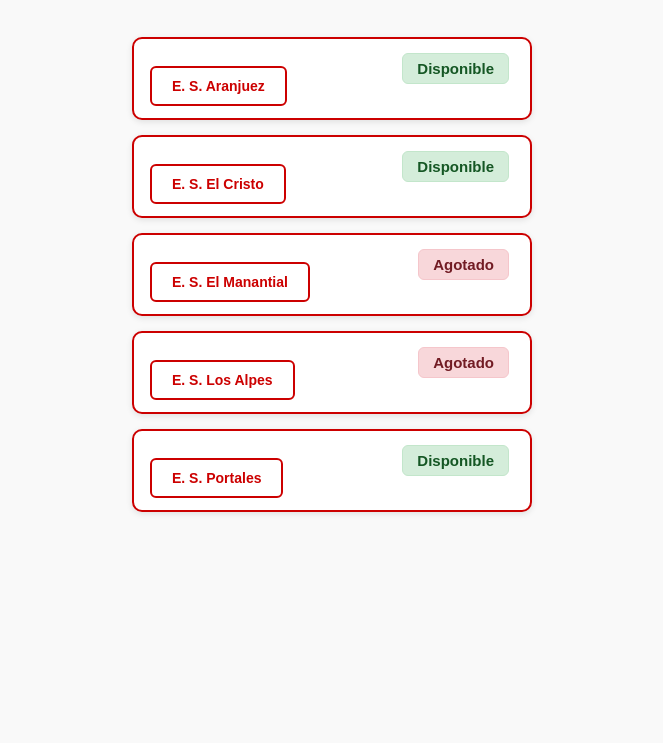
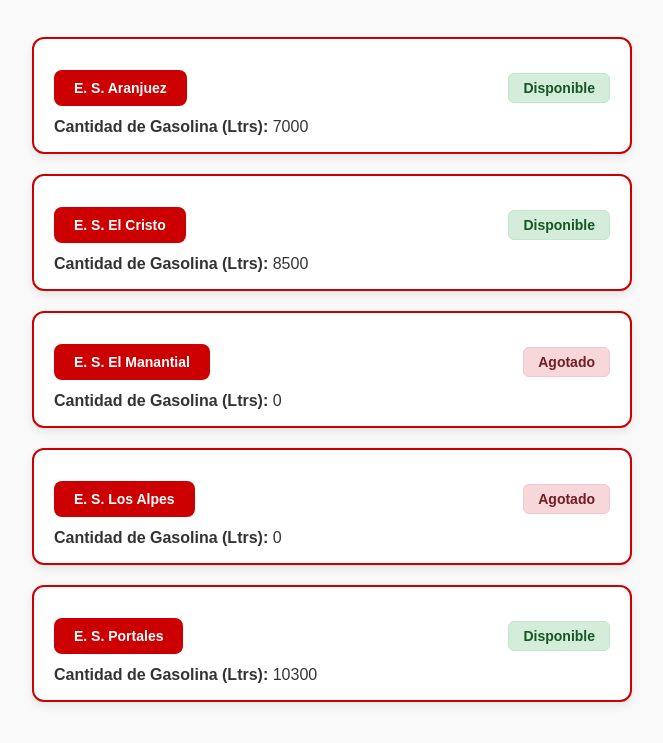
Before and after one commit to JhessaelGit/Proyecto_Gasolina_Ing_Software, a website: page Usuario_Administrador_Surtidor/lista_surtidores_administrador.html in a window 1280 px wide. Shown: the part 115-858 px from the top of the page, without its empty margins (308-971 px from the left). Before the commit the page ends 800 px from the top, so only its background shows below. Drawn offline with Linux system fonts and the light colour scheme.

Commit message:
Feat: se agrego la cantidad de gasolina a la lista de los surtidores de los usuarios

```diff
--- a/Usuario_Administrador_Surtidor/lista_surtidores_administrador.html
+++ b/Usuario_Administrador_Surtidor/lista_surtidores_administrador.html
@@ -1,6 +1,7 @@
 <!DOCTYPE html>
 <html lang="es">
 <head>
+    <meta charset="UTF-8">
     <title>Lista de Surtidores</title>
     <link rel="stylesheet" href="../Usuario_particular/estilos_lista_surtidores.css">
     <link rel="stylesheet" href="../Surtidores/estilos_surtidores.css">
@@ -9,24 +10,53 @@
     <h1>Lista de Surtidores</h1>
     <div class="botones">
         <div class="surtidor">
-            <button onclick="location.href='./E_S_Aranjuez.html'">E. S. Aranjuez</button>
-            <label id="estado-actual" class="disponible">Disponible</label>
+            <div class="info-surtidor">
+                <button onclick="location.href='./E_S_Aranjuez.html'">E. S. Aranjuez</button>
+                <label class="estado disponible">Disponible</label>
+            </div>
+            <div class="gasolina">
+                <p><strong>Cantidad de Gasolina (Ltrs):</strong> 7000</p>
+            </div>
         </div>
+
         <div class="surtidor">
-            <button onclick="location.href='./E_S_El_Cristo.html'">E. S. El Cristo</button>
-            <label id="estado-actual" class="disponible">Disponible</label>
+            <div class="info-surtidor">
+                <button onclick="location.href='./E_S_El_Cristo.html'">E. S. El Cristo</button>
+                <label class="estado disponible">Disponible</label>
+            </div>
+            <div class="gasolina">
+                <p><strong>Cantidad de Gasolina (Ltrs):</strong> 8500</p>
+            </div>
         </div>
+
         <div class="surtidor">
-            <button onclick="location.href='./E_S_El_Manantial.html'">E. S. El Manantial</button>
-            <label id="estado-actual" class="agotado">Agotado</label>
+            <div class="info-surtidor">
+                <button onclick="location.href='./E_S_El_Manantial.html'">E. S. El Manantial</button>
+                <label class="estado agotado">Agotado</label>
+            </div>
+            <div class="gasolina">
+                <p><strong>Cantidad de Gasolina (Ltrs):</strong> 0</p>
+            </div>
         </div>
+
         <div class="surtidor">
-            <button onclick="location.href='./E_S_Los_Alpes.html'">E. S. Los Alpes</button>
-            <label id="estado-actual" class="agotado">Agotado</label>
+            <div class="info-surtidor">
+                <button onclick="location.href='./E_S_Los_Alpes.html'">E. S. Los Alpes</button>
+                <label class="estado agotado">Agotado</label>
+            </div>
+            <div class="gasolina">
+                <p><strong>Cantidad de Gasolina (Ltrs):</strong> 0</p>
+            </div>
         </div>
+
         <div class="surtidor">
-            <button onclick="location.href='./E_S_Portales.html'">E. S. Portales</button>
-            <label id="estado-actual" class="disponible">Disponible</label>
+            <div class="info-surtidor">
+                <button onclick="location.href='./E_S_Portales.html'">E. S. Portales</button>
+                <label class="estado disponible">Disponible</label>
+            </div>
+            <div class="gasolina">
+                <p><strong>Cantidad de Gasolina (Ltrs):</strong> 10300</p>
+            </div>
         </div>
     </div>
 </body>
--- a/Usuario_particular/estilos_lista_surtidores.css
+++ b/Usuario_particular/estilos_lista_surtidores.css
@@ -1,87 +1,39 @@
-body {
-  font-family: Arial, sans-serif;
-  background-color: #f9f9f9;
-  color: #333;
-  margin: 0;
-  padding: 40px;
-}
-
-h1 {
-  text-align: center;
-  color: #b30000;
-  margin-bottom: 30px;
-}
-
-/* Filtro */
-div > label,
-#opcion-filtrado,
-#button-filtrar {
-  font-size: 16px;
-  margin: 0 5px;
-}
-
-#opcion-filtrado {
-  padding: 8px;
-  border-radius: 6px;
-  border: 1px solid #ccc;
-}
-
-#button-filtrar {
-  background-color: #cc0000;
-  color: white;
-  padding: 8px 16px;
-  border: none;
-  border-radius: 6px;
-  cursor: pointer;
-  transition: background-color 0.3s ease;
-}
-
-#button-filtrar:hover {
-  background-color: #a50000;
-}
-
-/* Lista de surtidores */
 .botones {
   display: flex;
   flex-direction: column;
-  gap: 15px;
-  max-width: 400px;
-  margin: 40px auto 0 auto;
+  gap: 20px;
+  max-width: 600px;
+  margin: 40px auto;
 }
 
 .surtidor {
+  background-color: #fff;
+  border: 2px solid #cc0000;
+  border-radius: 12px;
+  padding: 16px 20px;
+  box-shadow: 0 4px 10px rgba(0, 0, 0, 0.08);
+  display: flex;
+  flex-direction: column;
+  gap: 12px;
+}
+
+.info-surtidor {
   display: flex;
   justify-content: space-between;
   align-items: center;
-  background-color: #fff;
-  padding: 12px 16px;
-  border: 2px solid #cc0000;
-  border-radius: 10px;
-  box-shadow: 0 2px 6px rgba(0, 0, 0, 0.1);
+  flex-wrap: wrap;
 }
 
-.surtidor button {
-  background-color: #ffffff;
-  color: #cc0000;
-  border: 2px solid #cc0000;
-  padding: 10px 20px;
-  font-weight: bold;
-  border-radius: 6px;
-  cursor: pointer;
-  transition: all 0.3s ease;
+.gasolina p {
+  margin: 0;
+  font-size: 16px;
 }
 
-.surtidor button:hover {
-  background-color: #cc0000;
-  color: #ffffff;
-}
-
-/* Estados */
-#estado-actual {
+.estado {
   font-weight: bold;
-  padding: 6px 12px;
-  border-radius: 5px;
+  padding: 6px 14px;
   font-size: 14px;
+  border-radius: 6px;
 }
 
 .disponible {
@@ -95,3 +47,21 @@ div > label,
   color: #721c24;
   border: 1px solid #f5c6cb;
 }
+.info-surtidor {
+  display: flex;
+  justify-content: space-between;
+  align-items: center;
+  flex-wrap: wrap;
+}
+
+.gasolina p {
+  margin: 0;
+  font-size: 16px;
+}
+
+.estado {
+  font-weight: bold;
+  padding: 6px 14px;
+  font-size: 14px;
+  border-radius: 6px;
+}
```
Also changed, not shown: Usuario_Administrador_Surtidor/E_S_Aranjuez.html (+1 -1 lines), Usuario_Administrador_Surtidor/E_S_El_Cristo.html (+1 -1 lines), Usuario_Administrador_Surtidor/E_S_Portales.html (+1 -1 lines), Usuario_particular/lista_surtidores.html (+33 -1 lines), commit-history.json (+17 -0 lines).
